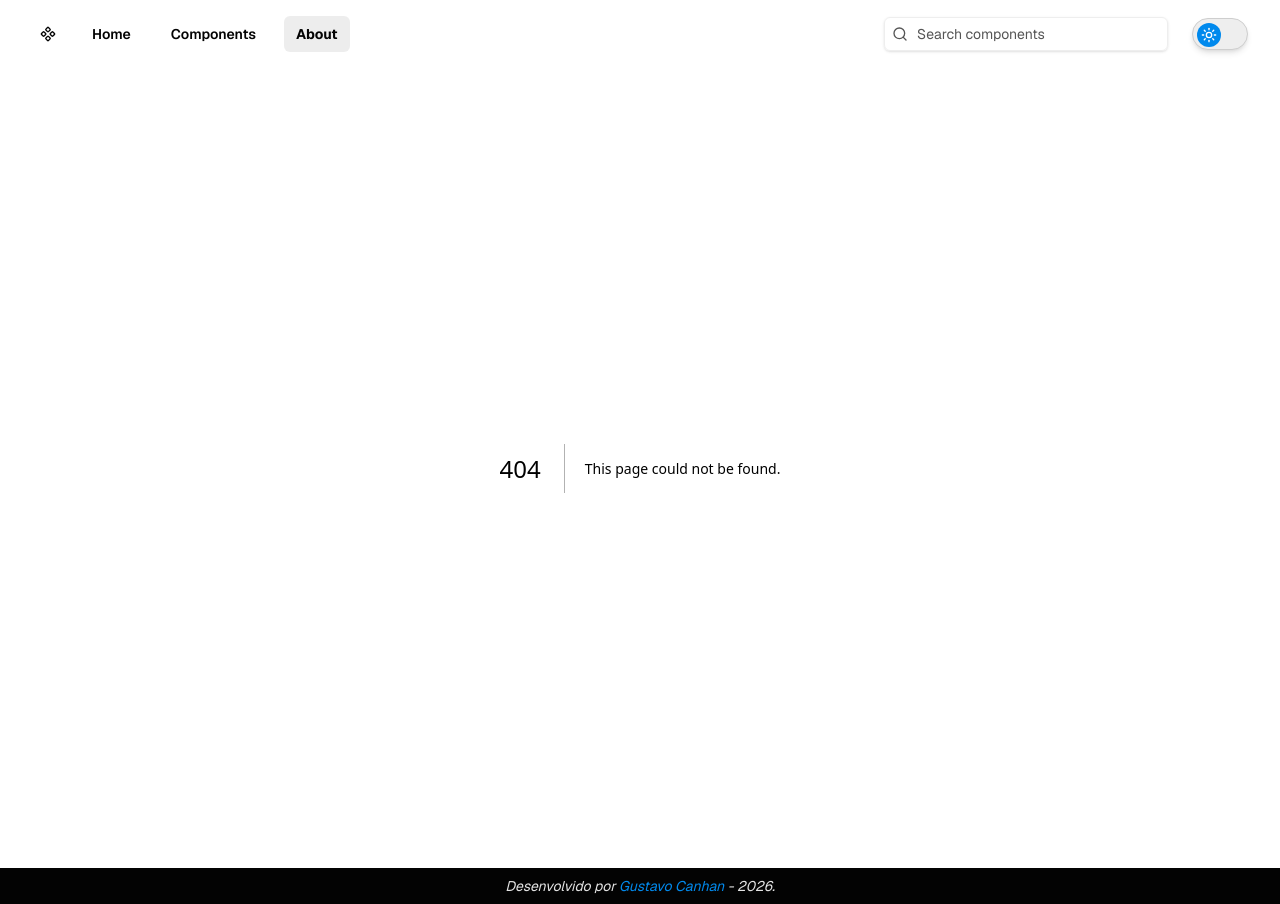
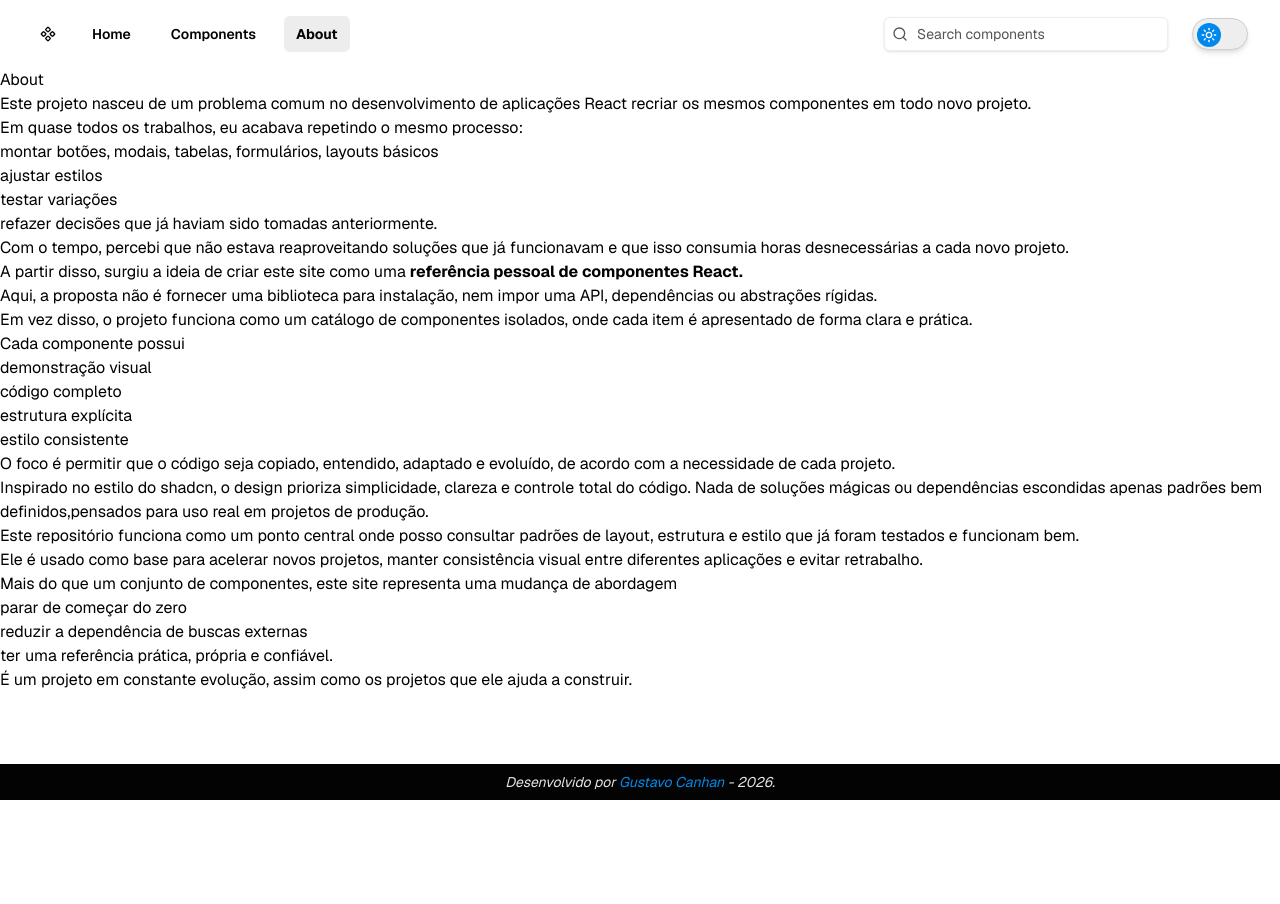
Before and after one commit to gustavocanhan/ComponentesReact, a Next.js app: page /about in a window 1280 px wide. Before the commit this address had no page. After the commit the page ends 800 px from the top, so only its background shows below. Built offline with nearby package versions, Linux system fonts and the light colour scheme.

Commit message:
feat: add about and fix components links

```diff
--- /dev/null
+++ b/src/app/about/page.tsx
@@ -0,0 +1,88 @@
+export default function About() {
+  return (
+    <div>
+      <h1>About</h1>
+
+      <p>
+        Este projeto nasceu de um problema comum no desenvolvimento de
+        aplicações React recriar os mesmos componentes em todo novo projeto.
+      </p>
+
+      <p>Em quase todos os trabalhos, eu acabava repetindo o mesmo processo:</p>
+      <ul>
+        <li>montar botões, modais, tabelas, formulários, layouts básicos</li>
+        <li>ajustar estilos</li>
+        <li>testar variações</li>
+        <li>refazer decisões que já haviam sido tomadas anteriormente.</li>
+      </ul>
+
+      <p>
+        Com o tempo, percebi que não estava reaproveitando soluções que já
+        funcionavam e que isso consumia horas desnecessárias a cada novo
+        projeto.
+      </p>
+
+      <p>
+        A partir disso, surgiu a ideia de criar este site como uma{" "}
+        <b>referência pessoal de componentes React.</b>
+      </p>
+
+      <p>
+        Aqui, a proposta não é fornecer uma biblioteca para instalação, nem
+        impor uma API, dependências ou abstrações rígidas.
+      </p>
+
+      <p>
+        Em vez disso, o projeto funciona como um catálogo de componentes
+        isolados, onde cada item é apresentado de forma clara e prática.
+      </p>
+
+      <p>Cada componente possui</p>
+      <ul>
+        <li>demonstração visual</li>
+        <li>código completo</li>
+        <li>estrutura explícita</li>
+        <li>estilo consistente</li>
+      </ul>
+
+      <p>
+        O foco é permitir que o código seja copiado, entendido, adaptado e
+        evoluído, de acordo com a necessidade de cada projeto.
+      </p>
+
+      <p>
+        Inspirado no estilo do shadcn, o design prioriza simplicidade, clareza e
+        controle total do código. Nada de soluções mágicas ou dependências
+        escondidas apenas padrões bem definidos,pensados para uso real em
+        projetos de produção.
+      </p>
+
+      <p>
+        Este repositório funciona como um ponto central onde posso consultar
+        padrões de layout, estrutura e estilo que já foram testados e funcionam
+        bem.
+      </p>
+
+      <p>
+        Ele é usado como base para acelerar novos projetos, manter consistência
+        visual entre diferentes aplicações e evitar retrabalho.
+      </p>
+
+      <p>
+        Mais do que um conjunto de componentes, este site representa uma mudança
+        de abordagem
+      </p>
+
+      <ul>
+        <li>parar de começar do zero</li>
+        <li>reduzir a dependência de buscas externas</li>
+        <li>ter uma referência prática, própria e confiável.</li>
+      </ul>
+
+      <p>
+        É um projeto em constante evolução, assim como os projetos que ele ajuda
+        a construir.
+      </p>
+    </div>
+  );
+}
--- a/src/app/components/[nome]/components.config.tsx
+++ b/src/app/components/[nome]/components.config.tsx
@@ -906,7 +906,7 @@ export function Input() {
   },
 
   input_label: {
-    title: "Input",
+    title: "Input Label",
     description: "Collect user text input and label.",
     preview: <InputLabel />,
     code: `"use client";
@@ -1059,7 +1059,11 @@ export default function Search() {
   "skeleton-loading": {
     title: "Skeleton",
     description: "Show loading placeholders.",
-    preview: <SkeletonLoading />,
+    preview: (
+      <div className="w-md p-2">
+        <SkeletonLoading />
+      </div>
+    ),
     code: `export default function Skeleton() {
   return (
     <div className="flex gap-2 w-full">
@@ -1155,7 +1159,11 @@ export default function Table({ items }: TableProps) {
   tabs: {
     title: "Tabs",
     description: "Switch between content sections.",
-    preview: <Tabs />,
+    preview: (
+      <div>
+        <Tabs />
+      </div>
+    ),
     code: `"use client";
 
 import { useState } from "react";
--- a/src/app/components/[nome]/page.tsx
+++ b/src/app/components/[nome]/page.tsx
@@ -43,7 +43,7 @@ export default function ComponentPage({ params }: PageProps) {
       </p>
 
       {/* Preview */}
-      <div className="border border-muted-foreground/10 shadow rounded-xl flex justify-center items-center py-12 mb-12">
+      <div className="border border-muted-foreground/10 shadow rounded-xl flex justify-center items-center h-110 mb-12 px-4">
         {component.preview}
       </div>
 
--- a/src/app/components/page.tsx
+++ b/src/app/components/page.tsx
@@ -1,32 +1,9 @@
 "use client";
 
 import Link from "next/link";
+import { componentsConfig } from "./[nome]/components.config";
 
 export default function Componentes() {
-  const data = [
-    "Theme",
-    "Accordion",
-    "Alert",
-    "Dialog",
-    "Input",
-    "Input Label",
-    "Search",
-    "Radio",
-    "Button",
-    "Calendar",
-    "Card",
-    "Carousel",
-    "Checkbox",
-    "Collapsible",
-    "Context Menu",
-    "Dropdown Menu",
-    "Not Found",
-    "Skeleton",
-    "Hover Menu",
-    "Table",
-    "Tabs",
-  ];
-
   return (
     <div className="flex flex-col items-center">
       <div className="flex flex-col gap-2 py-4 md:min-w-xl md:px-0 px-4">
@@ -36,18 +13,16 @@ export default function Componentes() {
           that I created as a basis for study and practice.
         </p>
         <div className="grid grid-cols-2 md:grid-cols-3 gap-6">
-          {data.sort().map((item, key) => (
+          {Object.entries(componentsConfig)
+            .sort()
+            .map(([key, value]) => (
               <div className="w-fit" key={key}>
                 <Link
-                href={
-                  item === "Input Label"
-                    ? "components/input_label"
-                    : `components/${item.toLowerCase()}`
-                }
+                  href={`/components/${key}`}
                   key={key}
                   className="font-semibold cursor-pointer relative inline-block after:content-[''] after:absolute after:left-0 after:bottom-0 after:h-0.5 after:w-0 after:bg-accent-foreground after:transition-[width] after:duration-300 hover:after:w-full"
                 >
-                {item}
+                  {value.title}
                 </Link>
               </div>
             ))}
```
Lines whose indentation alone changed are shown as unchanged.
